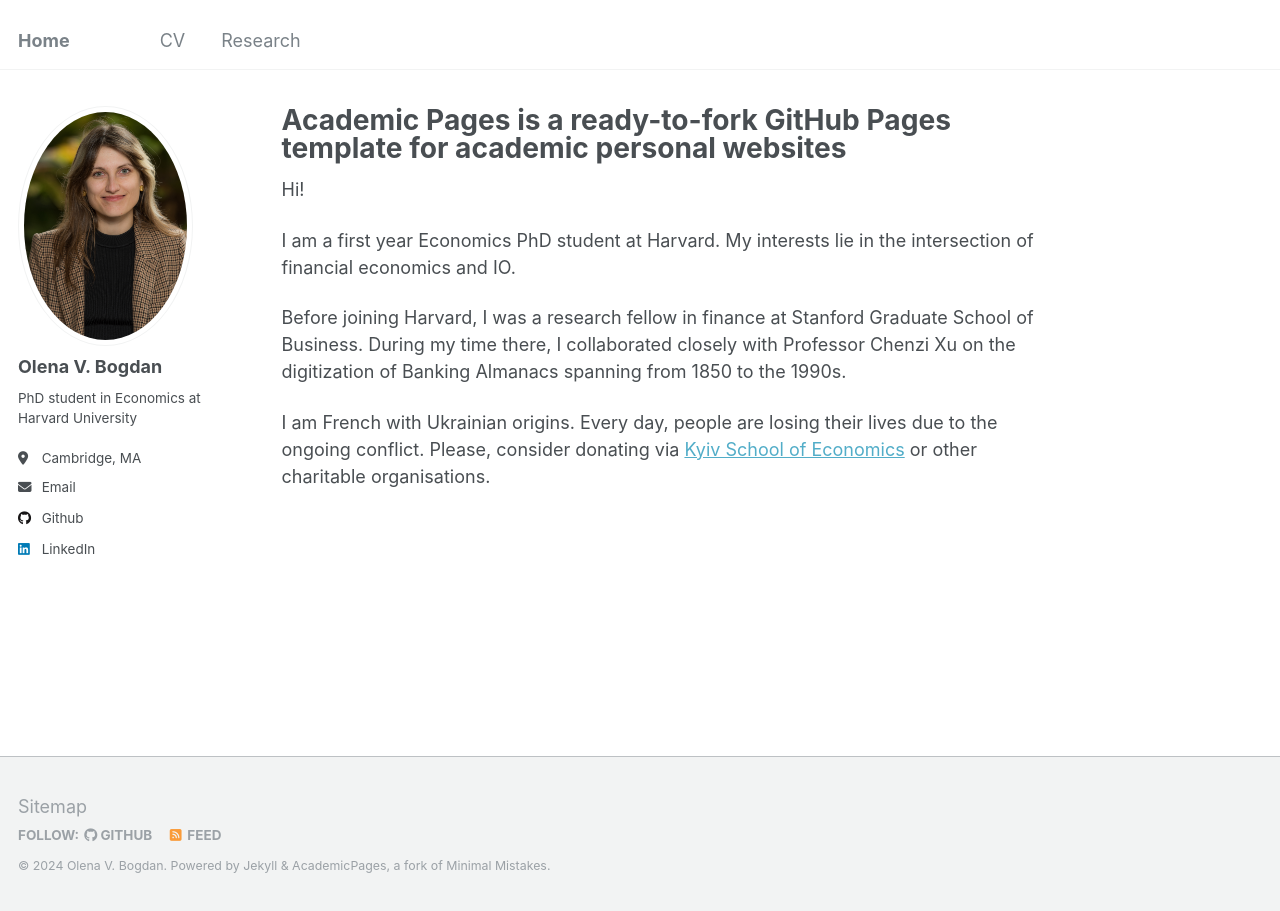
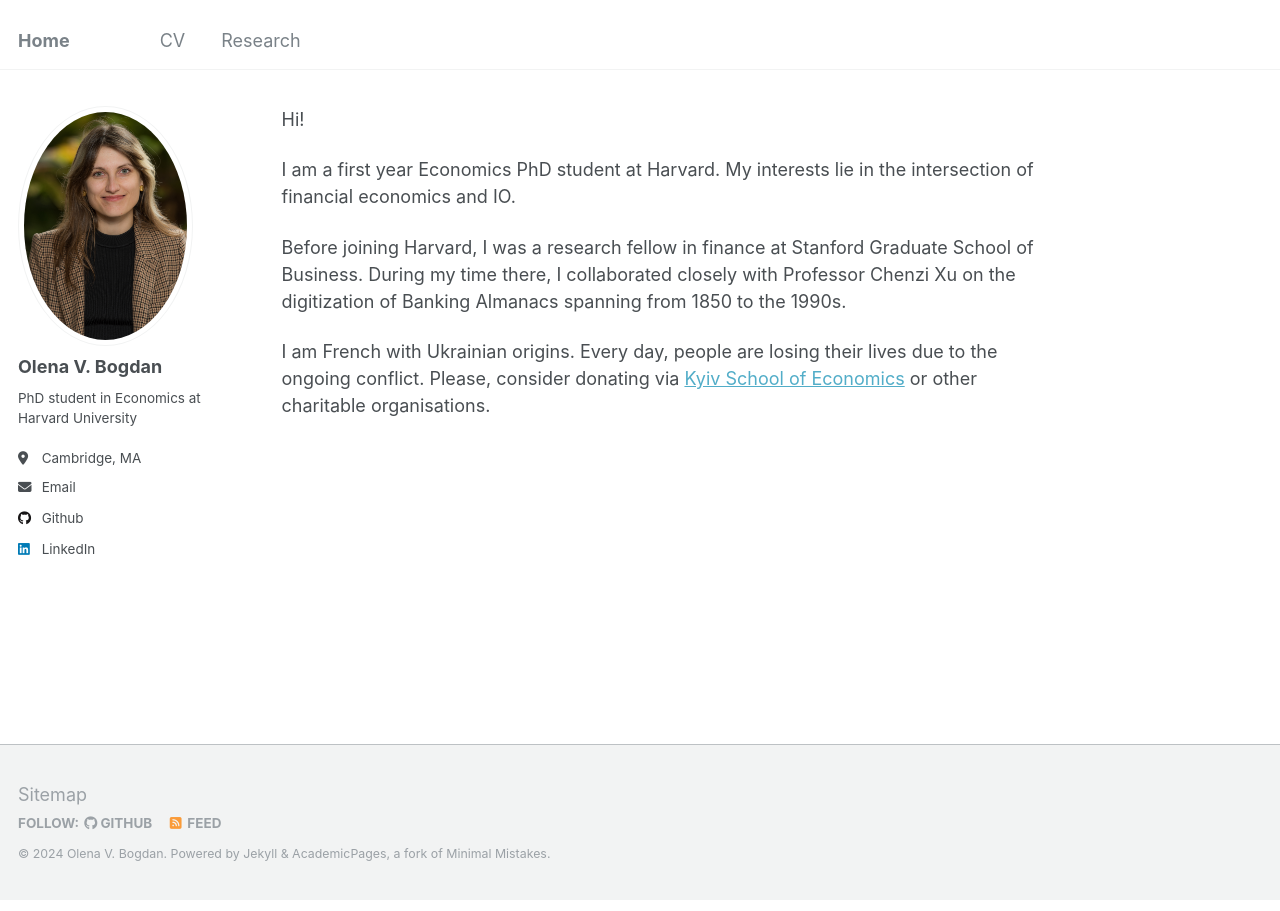
Before and after one commit to olenabg/olenabg.github.io, a Jekyll site: the page built from _pages/about.md, in a window 1280 px wide. Built offline with Jekyll 4.4.1, drawn with Linux system fonts in a browser that asks for light colours.

Commit message:
Update about.md

```diff
--- a/_pages/about.md
+++ b/_pages/about.md
@@ -1,6 +1,6 @@
 ---
 permalink: /
-title: "Academic Pages is a ready-to-fork GitHub Pages template for academic personal websites"
+title: #""
 author_profile: true
 redirect_from:
   - /about/
```
